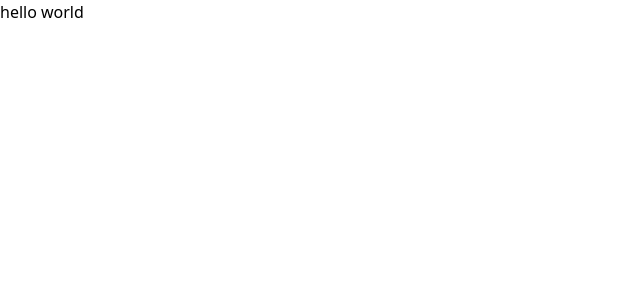
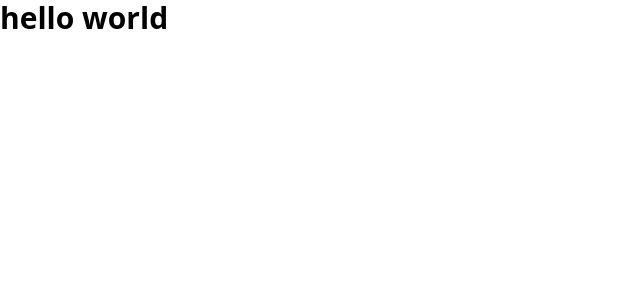
Before and after one commit to natnael-OQP/medium-clone, a Next.js app: page / in a window 1280 px wide. Shown: the top 300 px of the page, without its empty margins (0-640 px from the left). Built offline with nearby package versions, Linux system fonts and the light colour scheme.

Commit message:
add tailwindcss postcss autoprefixer

```diff
--- a/package.json
+++ b/package.json
@@ -20,7 +20,7 @@
     "eslint": "8.7.0",
     "eslint-config-next": "12.0.8",
     "postcss": "^8.4.5",
-    "tailwindcss": "^3.0.16",
+    "tailwindcss": "^3.0.17",
     "typescript": "4.5.5"
   }
 }
--- /dev/null
+++ b/postcss.config.js
@@ -0,0 +1,6 @@
+module.exports = {
+  plugins: {
+    tailwindcss: {},
+    autoprefixer: {},
+  },
+}
--- /dev/null
+++ b/tailwind.config.js
@@ -0,0 +1,10 @@
+module.exports = {
+	content: [
+		"./pages/**/*.{js,ts,jsx,tsx}",
+		"./components/**/*.{js,ts,jsx,tsx}",
+	],
+	theme: {
+		extend: {},
+	},
+	plugins: [],
+};
```
Also changed, not shown: 1 other file (tests, documents, lock files or other folders).
